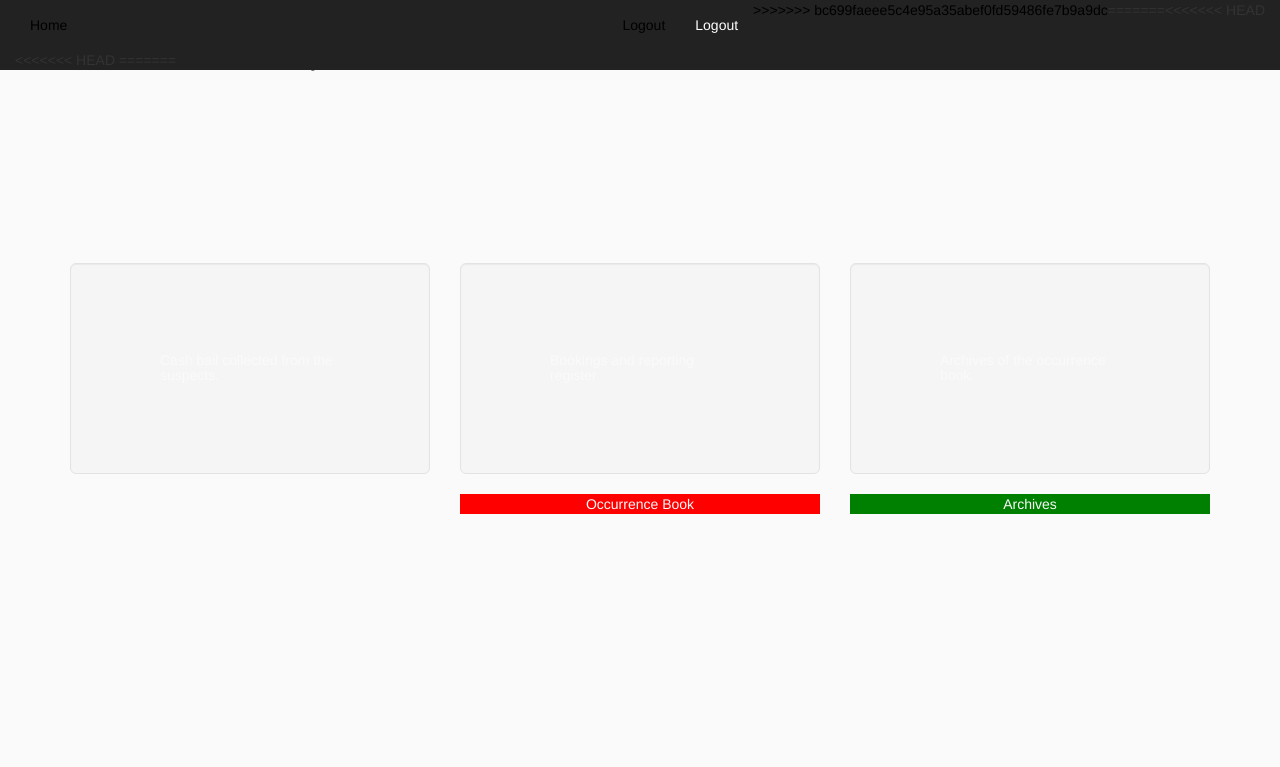
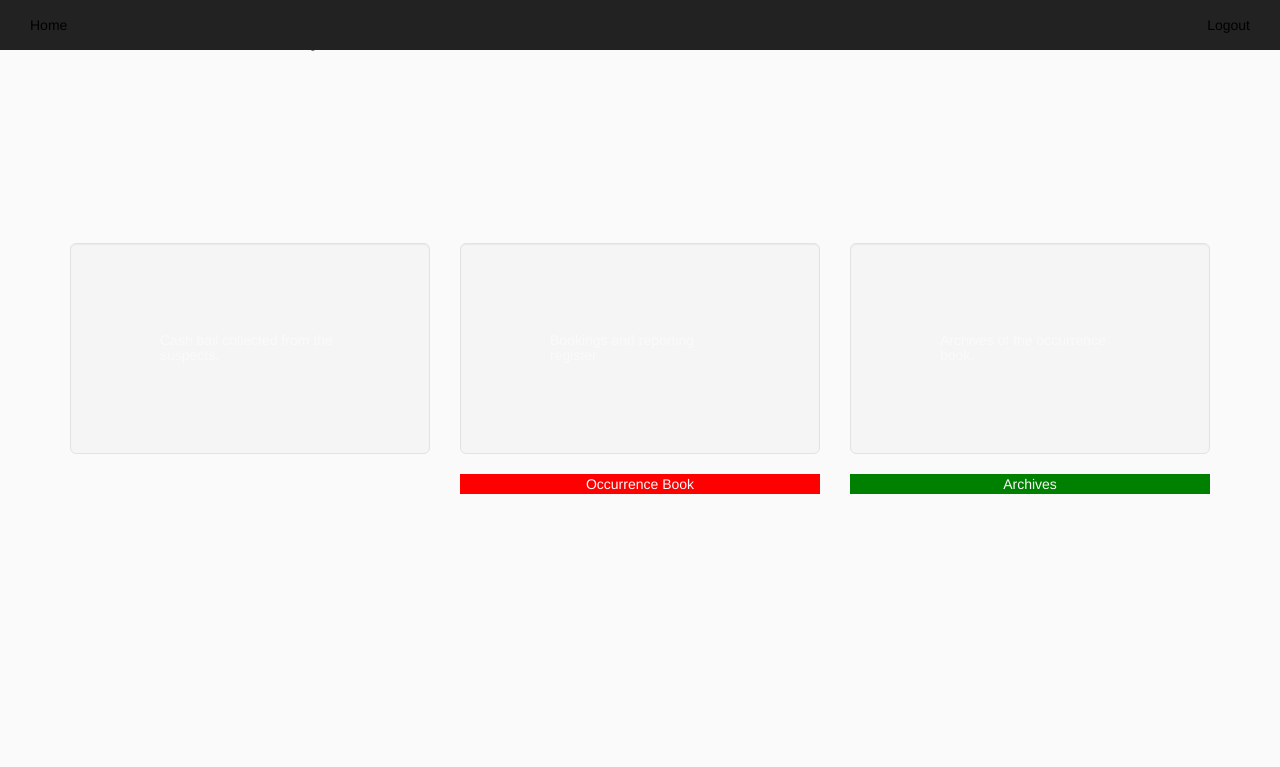
Before and after one commit to mwerumuchai/OB-tracking-system, a Django app: template ob_system/templates/index.html in a window 1280 px wide. Shown: the top 767 px of the page. Run offline with Django 3.2, Linux system fonts and the light colour scheme; the template is opened without the code that fills it, so the values that code supplies are empty; the visitor is signed in with stand-in values (Sample User, id 1); parts of the project's set-up code (start-up, migrations or seed data) failed here and were passed over; some libraries are stand-ins or nearby versions.

Commit message:
Merge errors in the navbar

```diff
--- a/ob_system/templates/navbar.html
+++ b/ob_system/templates/navbar.html
@@ -15,14 +15,9 @@
     <div class="collapse navbar-collapse" id="navMain">
       <ul class="nav navbar-nav pull-right text-right">
         {% if user.is_authenticated %}
-<<<<<<< HEAD
-        <ul class="nav navbar-nav" id="navigation">
-          <li><a href="/">Logout</a></li>
-=======
 
         <ul class="nav navbar-nav" id="navigation" style="color: black;">
-          <li><a href="/" style="color: white;">Logout</a></li>
->>>>>>> bc699faeee5c4e95a35abef0fd59486fe7b9a9dc
+          <li><a href="/" style="color: black;">Logout</a></li>
         </ul>
 
       </ul>
@@ -30,23 +25,13 @@
     </div>
 
     {% else %}
-<<<<<<< HEAD
-=======
 
->>>>>>> bc699faeee5c4e95a35abef0fd59486fe7b9a9dc
     <li id="navigation">
       <a href="/signup">Register/Login</a>
     </li>
 
     {% endif %}
 
-<<<<<<< HEAD
-<!--
-********************************************************************
-* Responsive Transparent Navbar
-******************************************************************** -->
-=======
   </div>
 </div>
 <footer>&#9426; Copyright 2018 OBS. <small>All Rights Reserved</small></footer>
->>>>>>> bc699faeee5c4e95a35abef0fd59486fe7b9a9dc
```
